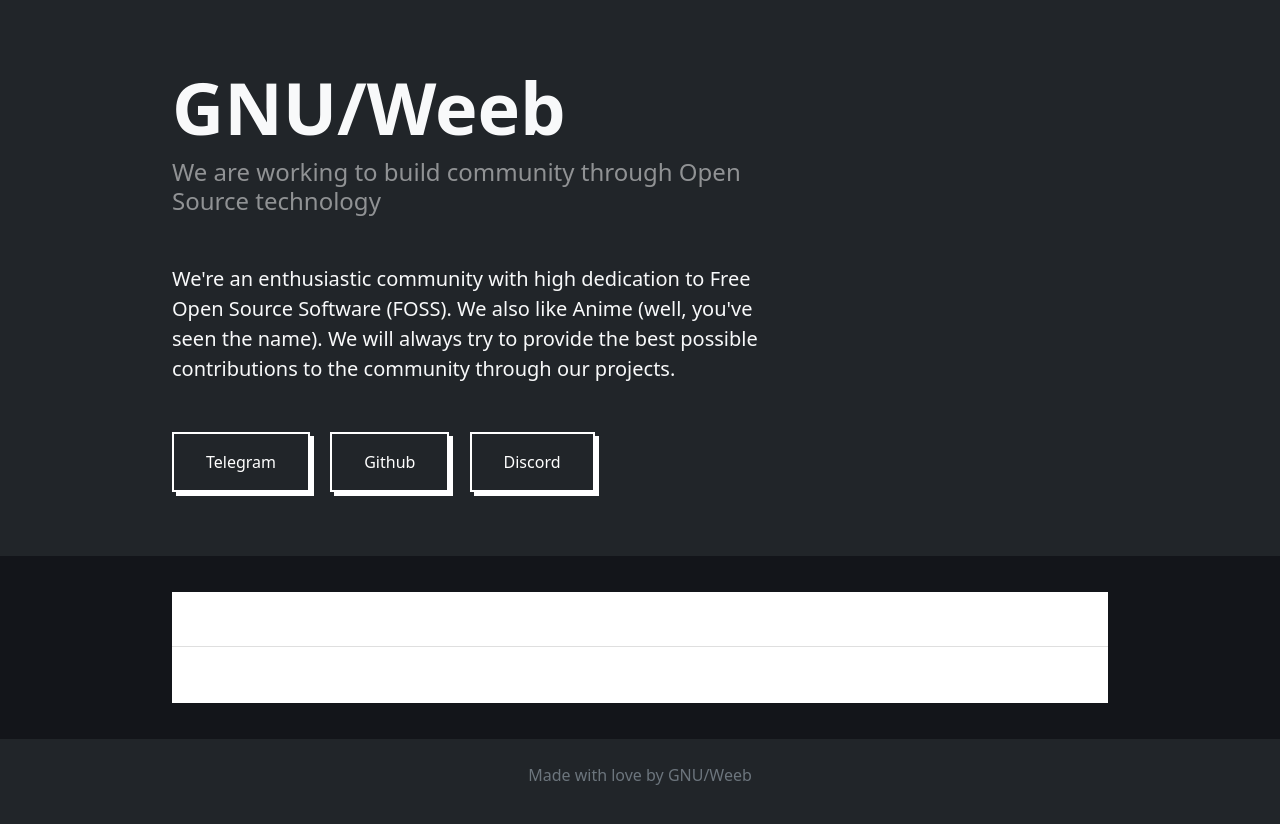
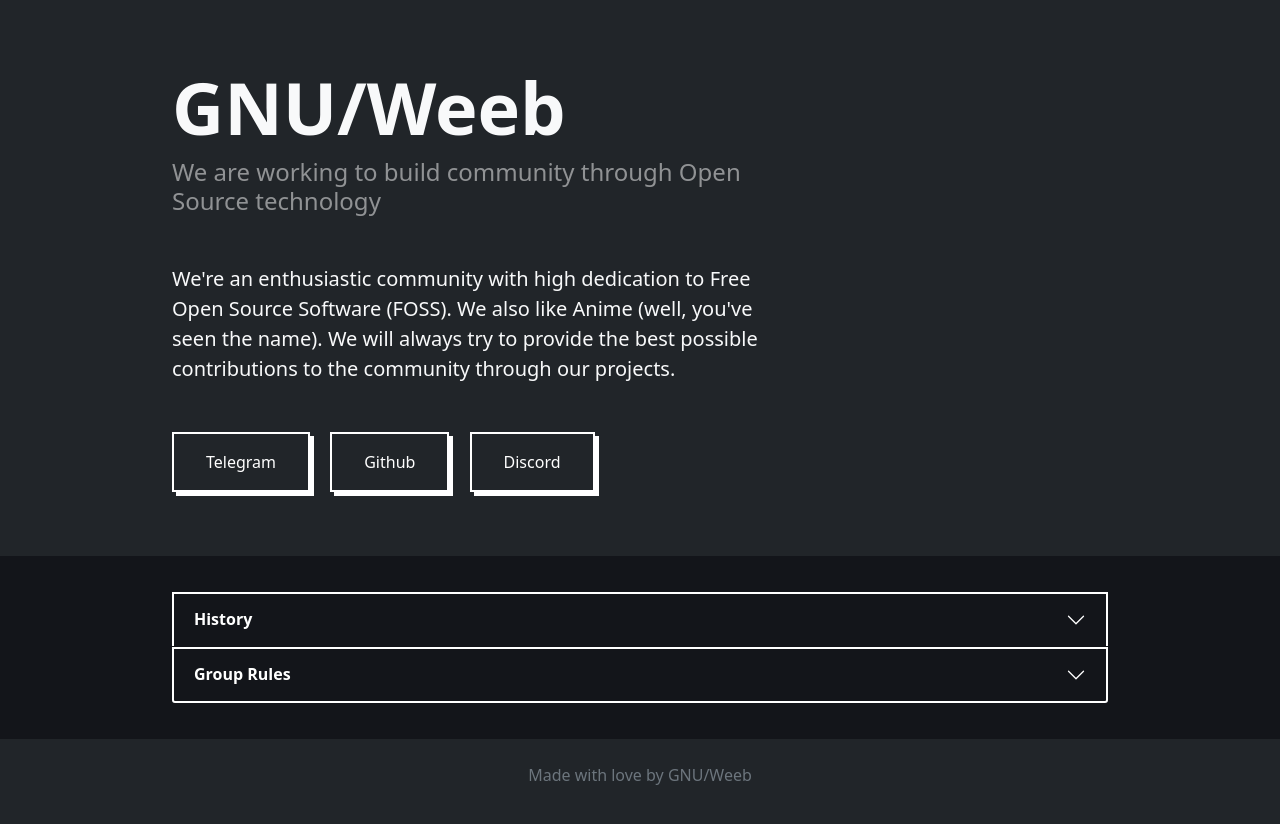
Before and after one commit to GNUWeeb/www.gnuweeb.org, a Jekyll site: the page built from index.md, in a window 1280 px wide. Shown: the top 824 px of the page. Built offline with Jekyll 4.4.1, drawn with Linux system fonts in a browser that asks for light colours.

Commit message:
Fix Accordion section
Fix messed background color and color after updating Bootstrap to v5.1.1

Signed-off-by: Bayu Satiyo <itsyuukunz@gmail.com>

```diff
--- a/assets/css/default/gnuweeb.css
+++ b/assets/css/default/gnuweeb.css
@@ -1,3 +1,8 @@
+/* Define variables */
+:root {
+  --darker-than-black: #13151a;
+}
+
 /* || Base style */
 body {
   color: var(--bs-light);
@@ -24,7 +29,7 @@
 }
 
 .section.home-content {
-  background-color: #13151a !important;
+  background-color: var(--darker-than-black);
 }
 
 .jumbotron {
@@ -54,6 +59,9 @@
 }
 
 /* || Accordion custom */
+.home-content .accordion-item {
+  background-color: transparent;
+}
 .accordion-flush .accordion-item .accordion-button {
   border: 2px solid var(--bs-white);
   border-radius: 0;
@@ -61,21 +69,22 @@
   font-weight: bolder;
 }
 
+.accordion-flush .accordion-item .accordion-button:not(.collapsed) {
+  background-color: var(--bs-white);
+  color: var(--darker-than-black);
+}
+
+.accordion-flush .accordion-item .accordion-button.collapsed {
+  background-color: var(--darker-than-black);
+}
+
 .accordion-flush .accordion-item:not(:last-of-type) .accordion-button {
   border-bottom: 0;
 }
 
-.accordion-flush .accordion-item:first-of-type .accordion-button {
-  border-top-width: 2px;
-}
-
-.accordion-flush .accordion-item:last-of-type .accordion-button {
-  border-bottom-width: 2px !important;
-}
-
-.accordion-flush .accordion-item .accordion-button:not(.collapsed) {
-  background-color: var(--bs-white);
-  color: var(--bs-dark);
+.accordion-flush .accordion-item .accordion-collapse:not(.collapsed) {
+  background-color: var(--darker-than-black);
+  color: var(--bs-white);
 }
 
 .accordion-flush .accordion-item .accordion-button:focus {
```
